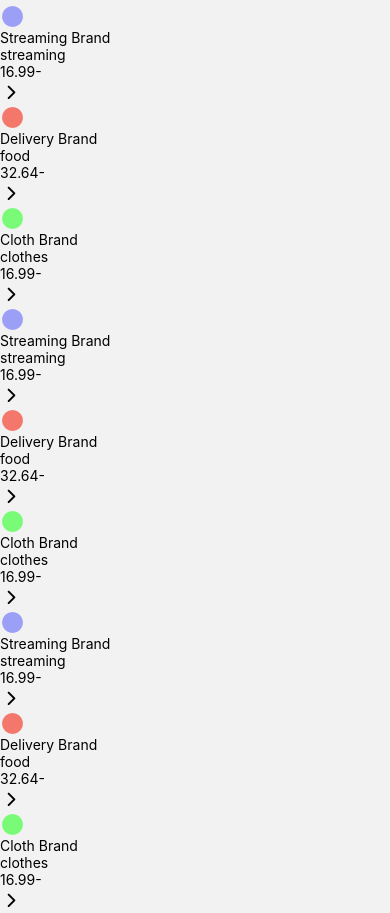
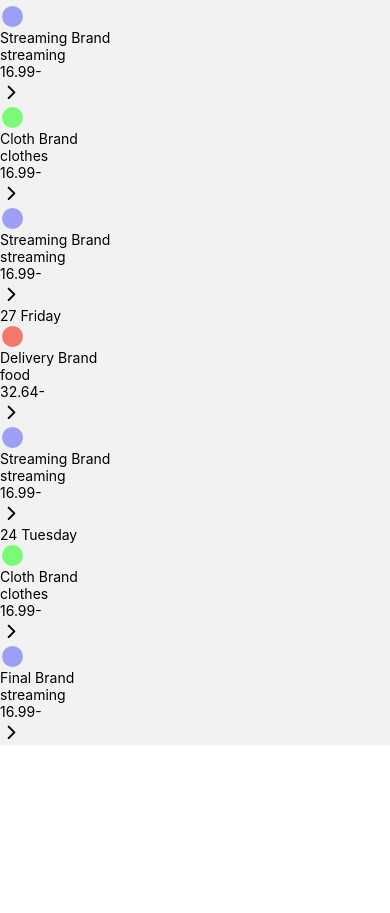
Before and after one commit to luiz-couto/budGet, a React Native app in the folder app/: screen /Categorized in a window 390 px wide. Shown: the part 1081-1994 px from the top of the page. After the commit the page ends 1826 px from the top, so only its background shows below. Built offline with nearby package versions, Linux system fonts and the light colour scheme; what native-base would draw is missing.

Commit message:
separated expenses in categorized and uncategorized

```diff
--- a/app/fixtures/expenselist.tsx
+++ b/app/fixtures/expenselist.tsx
@@ -68,7 +68,7 @@ const ExpenseListExample: Expense[] = [
   },
   {
     name: "Delivery Brand",
-    category: CategoryList[0],
+    category: undefined,
     value: 32.64,
     date: new Date("08/28/2021"),
     ignore: false
@@ -91,41 +91,41 @@ const ExpenseListExample: Expense[] = [
     name: "Delivery Brand",
     category: CategoryList[0],
     value: 32.64,
-    date: new Date("08/28/2021"),
+    date: new Date("08/27/2021"),
+    ignore: false
+  },
+  {
+    name: "Cloth Brand",
+    category: undefined,
+    value: 16.99,
+    date: new Date("08/27/2021"),
+    ignore: false
+  },
+  {
+    name: "Streaming Brand",
+    category: CategoryList[3],
+    value: 16.99,
+    date: new Date("08/27/2021"),
+    ignore: false
+  },{
+    name: "Delivery Brand",
+    category: undefined,
+    value: 32.64,
+    date: new Date("08/26/2021"),
     ignore: false
   },
   {
     name: "Cloth Brand",
     category: CategoryList[2],
     value: 16.99,
-    date: new Date("08/28/2021"),
-    ignore: false
-  },
-  {
-    name: "Streaming Brand",
-    category: CategoryList[3],
-    value: 16.99,
-    date: new Date("08/28/2021"),
-    ignore: false
-  },{
-    name: "Delivery Brand",
-    category: CategoryList[0],
-    value: 32.64,
-    date: new Date("08/28/2021"),
-    ignore: false
-  },
-  {
-    name: "Cloth Brand",
-    category: CategoryList[2],
-    value: 16.99,
-    date: new Date("08/28/2021"),
+    date: new Date("08/24/2021"),
     ignore: false
   },
   {
     name: "Final Brand",
     category: CategoryList[3],
     value: 16.99,
-    date: new Date("08/28/2021"),
+    date: new Date("08/24/2021"),
     ignore: false
   },
 ]
--- a/app/src/pages/expenses/categorized/index.tsx
+++ b/app/src/pages/expenses/categorized/index.tsx
@@ -1,7 +1,6 @@
 import React from 'react'
 import {
-  View,
-  Text
+  View
 } from 'react-native'
 
 import styles from './styles.scss'
@@ -9,9 +8,11 @@ import ExpenseList from '../../../components/ExpenseList'
 import ExpenseListExample from '../../../../fixtures/expenselist'
 
 const Categorized = () => {
+  const expenses = ExpenseListExample.filter((expense) => expense.category)
+
   return (
     <View style={styles.container}>
-      <ExpenseList expenses={ExpenseListExample}/>
+      <ExpenseList expenses={expenses}/>
     </View>
   );
 }
--- a/app/src/pages/expenses/uncategorized/index.tsx
+++ b/app/src/pages/expenses/uncategorized/index.tsx
@@ -1,15 +1,18 @@
 import React from 'react'
 import {
-  View,
-  Text
+  View
 } from 'react-native'
 
 import styles from './styles.scss'
+import ExpenseList from '../../../components/ExpenseList'
+import ExpenseListExample from '../../../../fixtures/expenselist'
 
 const Uncategorized = () => {
+  const expenses = ExpenseListExample.filter((expense) => expense.category == undefined)
+
   return (
     <View style={styles.container}>
-      <Text>Hello World!!!</Text>
+      <ExpenseList expenses={expenses}/>
     </View>
   );
 }
```
